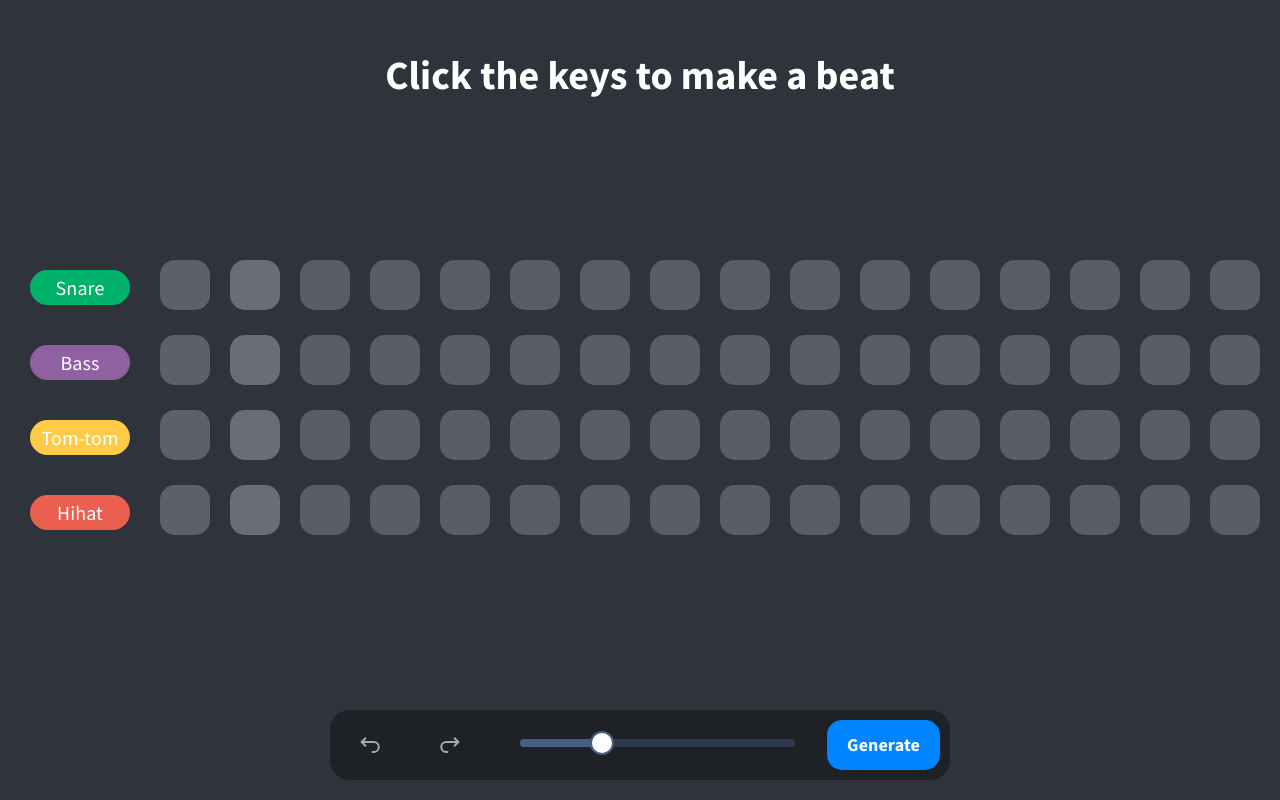
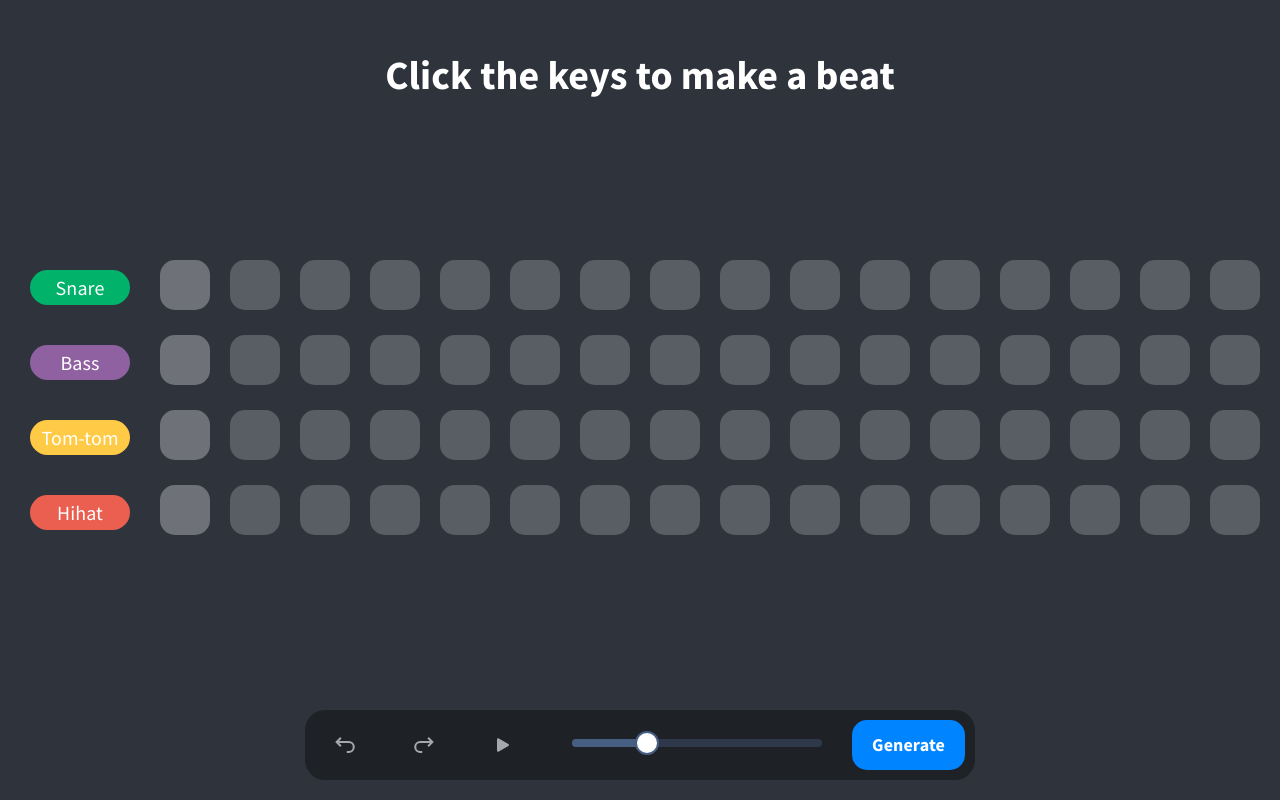
Before and after one commit to brnjlee/361-prototype, a React (Create React App) app: page /room/abcdef in a window 1280 px wide. Built offline with nearby package versions, Linux system fonts and the light colour scheme.

Commit message:
Add play/pause

```diff
--- a/public/index.html
+++ b/public/index.html
@@ -32,7 +32,7 @@
       work correctly both with client-side routing and a non-root public URL.
       Learn how to configure a non-root public URL by running `npm run build`.
     -->
-    <title>React App</title>
+    <title>TuneLab</title>
   </head>
   <body>
     <noscript>You need to enable JavaScript to run this app.</noscript>
--- a/src/routes/Room.css
+++ b/src/routes/Room.css
@@ -65,7 +65,7 @@
 
 .optionBar__container {
   width: 90%;
-  max-width: 620px;
+  max-width: 670px;
   height: 70px;
   position: absolute;
   background: #1e2226;
@@ -149,7 +149,7 @@
 
 .tempo-container {
   width: 100%;
-  max-width: 275px;
+  max-width: 250px;
   padding: 0 30px;
 }
 
--- a/src/routes/Room.jsx
+++ b/src/routes/Room.jsx
@@ -1,6 +1,7 @@
 import React, { useState, useEffect, useRef } from "react";
 import Target from "../components/Target";
 import { GrUndo, GrRedo } from "react-icons/gr";
+import { BsPlayFill, BsFillPauseFill } from "react-icons/bs";
 import { GAModal } from "../components/GAModal";
 import { ExecuteGA } from "../ga/population";
 import { withStyles, makeStyles } from "@material-ui/core/styles";
@@ -29,6 +30,7 @@ function useInterval(callback, delay) {
 
 export const Room = () => {
   const [pos, setPos] = useState(0);
+  const [play, setPlay] = useState(false);
   const [showModal, setShowModal] = useState(false);
   const [tempo, setTempo] = useState(100);
   //Undo Redo state
@@ -44,15 +46,17 @@ export const Room = () => {
   ]);
 
   useInterval(() => {
-    if (pos >= 15) {
-      setPos(0);
-    } else {
-      setPos(pos + 1);
+    if (play) {
+      if (pos >= 15) {
+        setPos(0);
+      } else {
+        setPos(pos + 1);
+      }
     }
   }, 15000 / tempo);
 
   const handleNoteChange = (column, row) => {
-    let copy = notes;
+    let copy = notes.slice();
     copy[row].splice(column, 1, !!copy[row][column] ? 0 : 1);
     setNotes(copy);
     let activityCopy = activity;
@@ -68,7 +72,7 @@ export const Room = () => {
     } else {
       const [column, row] = lastActivity;
       activityCopy.future.push([column, row]);
-      let copy = notes;
+      let copy = notes.slice();
       copy[row].splice(column, 1, !!copy[row][column] ? 0 : 1);
       setNotes(copy);
     }
@@ -80,7 +84,7 @@ export const Room = () => {
     let activityCopy = activity;
     const [column, row] = activityCopy.future.pop();
     activityCopy.past.push([column, row]);
-    let copy = notes;
+    let copy = notes.slice();
     copy[row].splice(column, 1, !!copy[row][column] ? 0 : 1);
     setNotes(copy);
     setActivity(activityCopy);
@@ -156,6 +160,8 @@ export const Room = () => {
         }}
         changeTempo={val => changeTempo(val)}
         tempo={tempo}
+        play={play}
+        setPlay={() => setPlay(!play)}
       />
       <GAModal
         open={showModal}
@@ -172,7 +178,9 @@ const OptionBar = ({
   handleRedo,
   openGAModal,
   changeTempo,
-  tempo
+  tempo,
+  play,
+  setPlay
 }) => {
   return (
     <div className="optionBar__container">
@@ -181,6 +189,13 @@ const OptionBar = ({
       </div>
       <div className={`optionBar__option`} onClick={() => handleRedo()}>
         <GrRedo className="optionBar__icon" />
+      </div>
+      <div className={`optionBar__option`} onClick={() => setPlay()}>
+        {play ? (
+          <BsFillPauseFill className="optionBar__icon" />
+        ) : (
+          <BsPlayFill className="optionBar__icon" />
+        )}
       </div>
       <div className="tempo-container">
         <PrettoSlider
```
